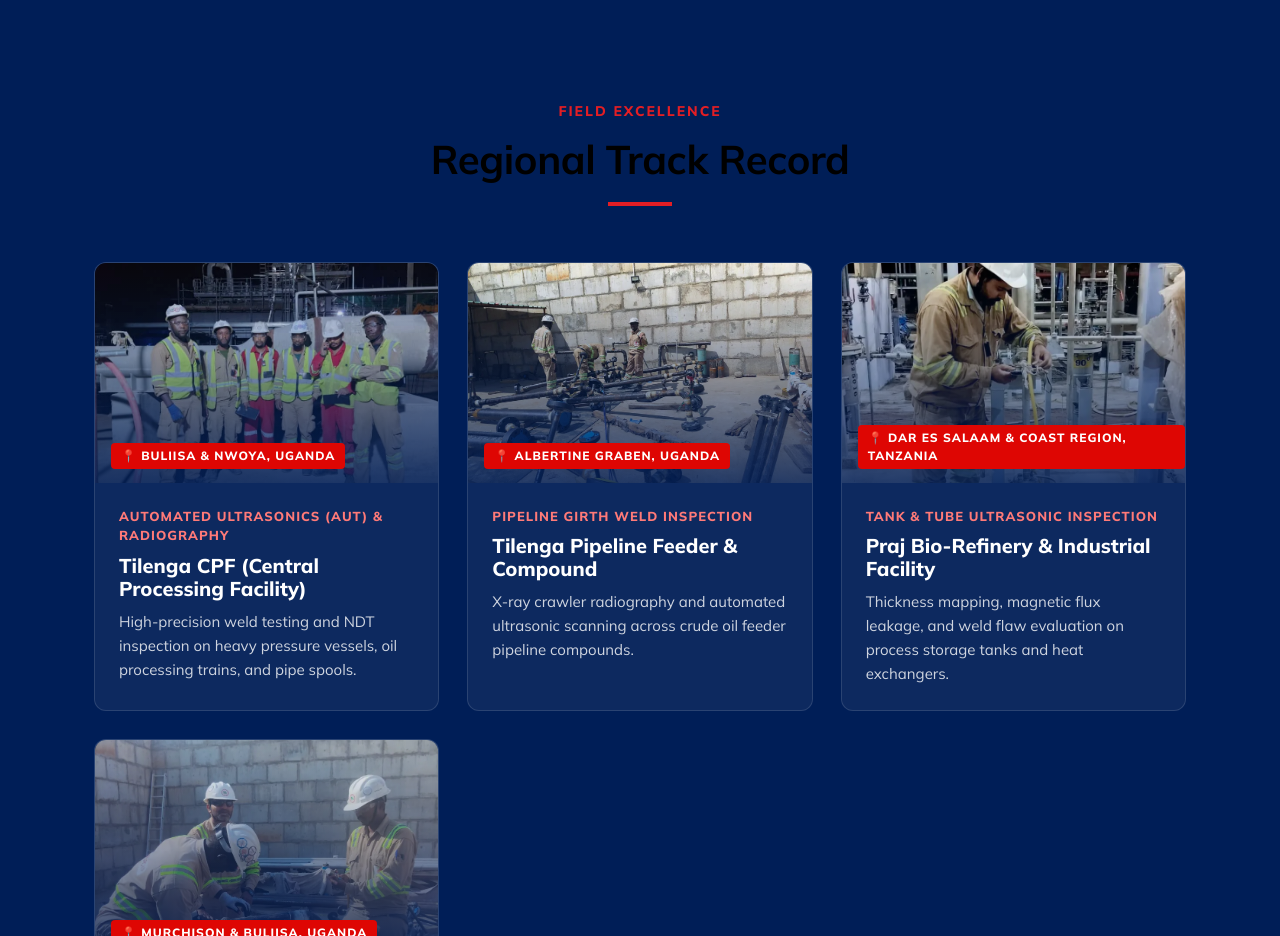
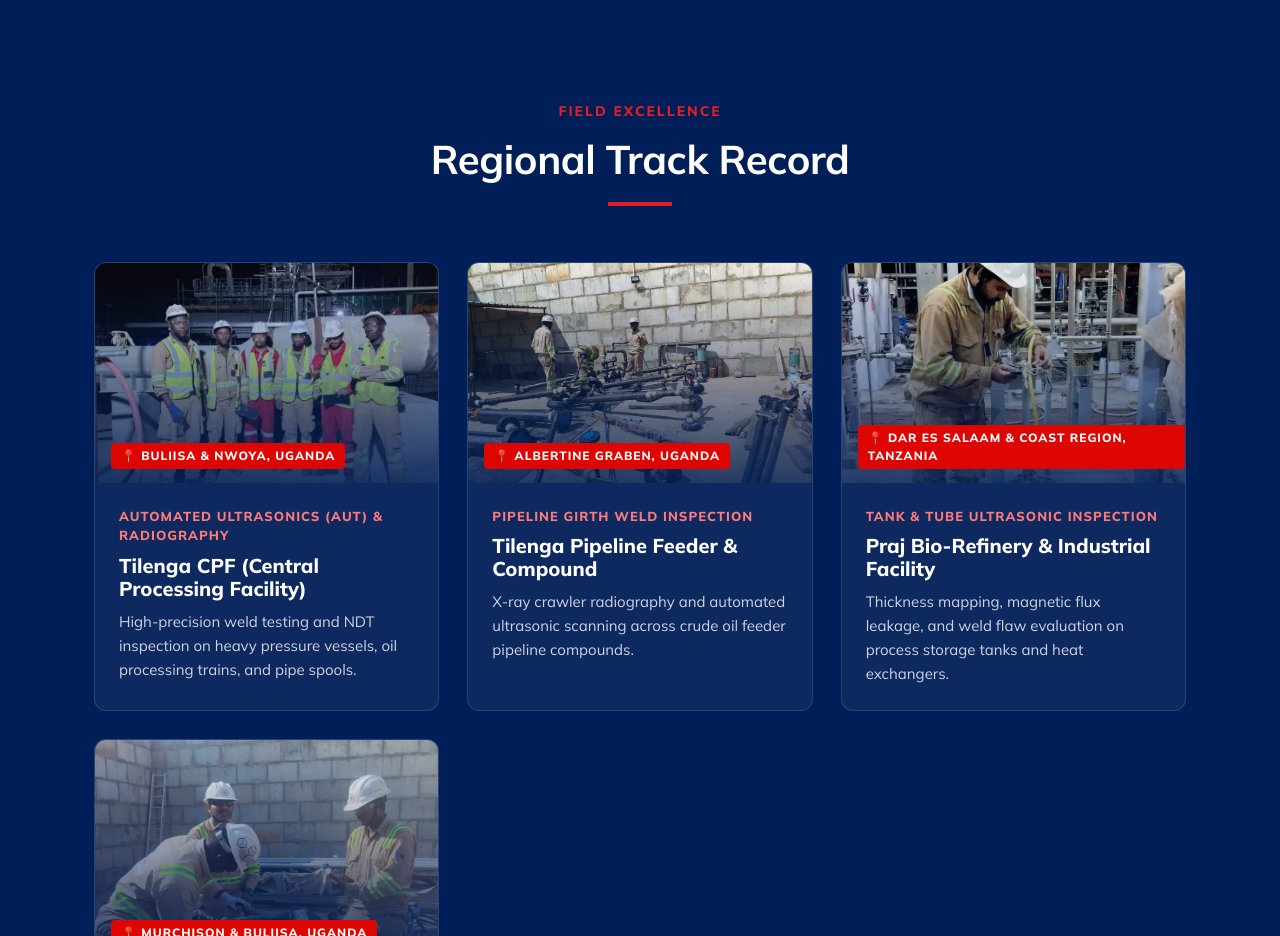
Before and after one commit to shankdby/ixar-africa, a React (Vite) app: page / in a window 1280 px wide. Shown: the part 7320-8256 px from the top of the page. Built offline with nearby package versions, Linux system fonts and the light colour scheme; the HTML template or start-up script is replaced by a standard one.

Commit message:
fix: render Regional Track Record title in crisp white on dark blue background

```diff
--- a/src/pages/EastAfricaPage.jsx
+++ b/src/pages/EastAfricaPage.jsx
@@ -350,11 +350,11 @@ function DownloadGlyph() {
   );
 }
 
-function SectionHead({ eyebrow, title, center = false, children }) {
+function SectionHead({ eyebrow, title, center = false, light = false, children }) {
   return (
-    <div className={`ea-sec-head${center ? ' ea-sec-head--center' : ''} ea-rev`}>
+    <div className={`ea-sec-head${center ? ' ea-sec-head--center' : ''}${light ? ' ea-sec-head--light' : ''} ea-rev`}>
       <span className="ea-eyebrow">{eyebrow}</span>
-      <h2 className="ea-sec-title">{title}</h2>
+      <h2 className="ea-sec-title" style={light ? { color: '#FFFFFF' } : undefined}>{title}</h2>
       <span className="ea-rule" />
       {children}
     </div>
@@ -1399,6 +1399,7 @@ export default function EastAfricaPage() {
             eyebrow="FIELD EXCELLENCE"
             title="Regional Track Record"
             center
+            light
           />
 
           <div
```
Also changed, not shown: 2 other files (tests, documents, lock files or other folders).
